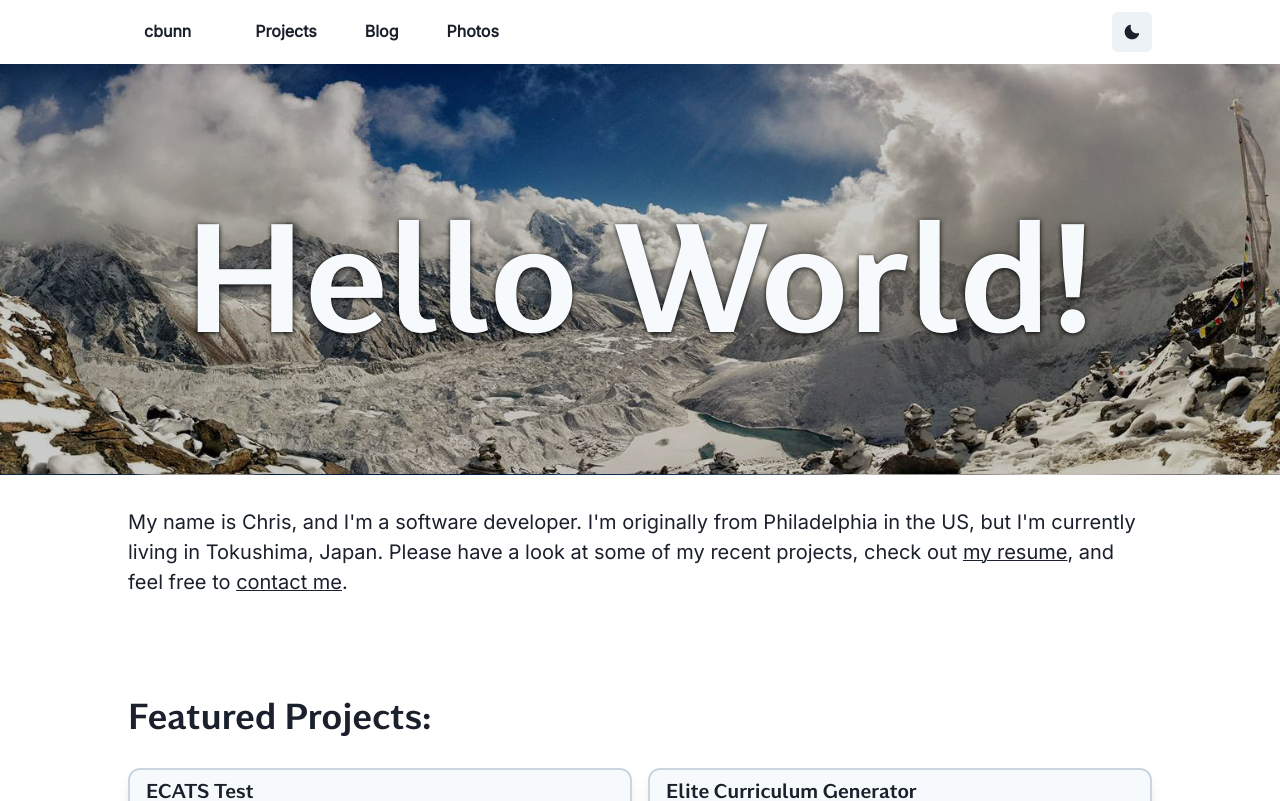
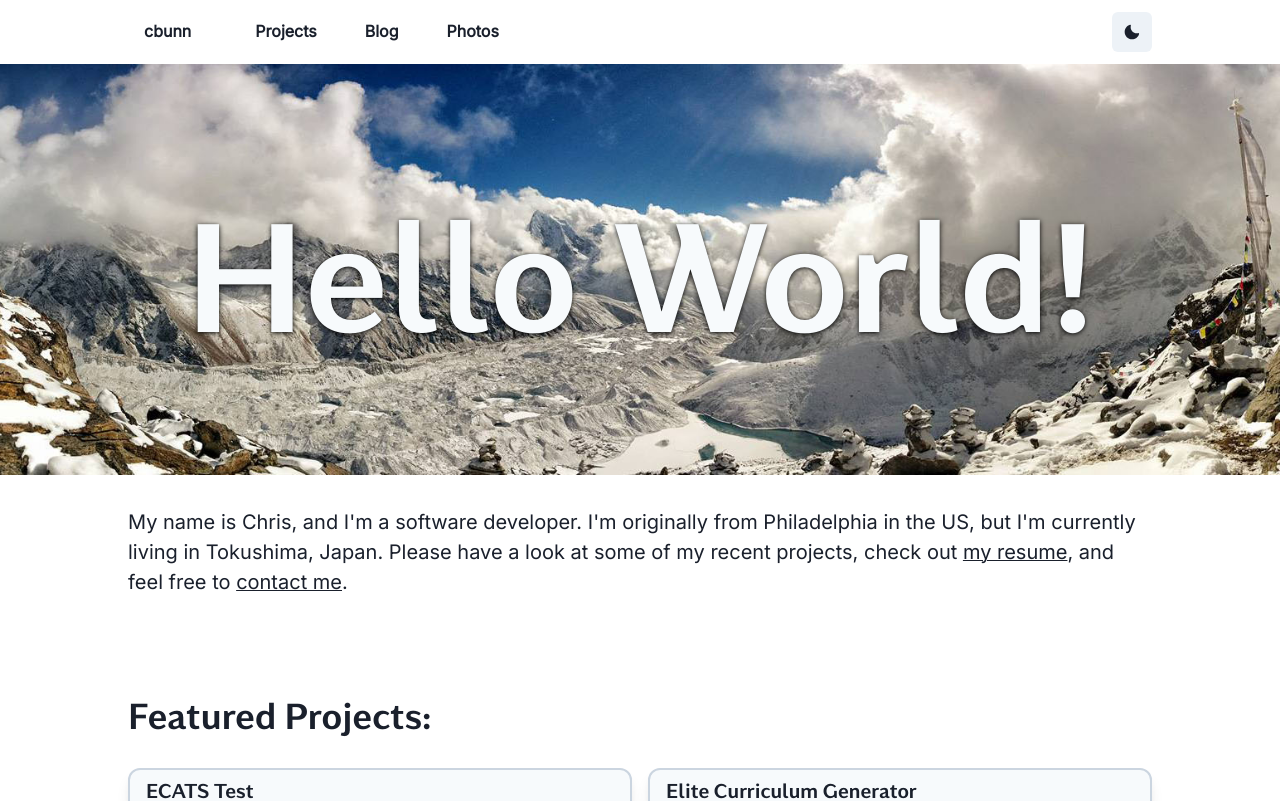
Before and after one commit to cbunn81/cbunn-portfolio, a Next.js app: page / in a window 1280 px wide. Shown: the top 801 px of the page. Built offline with nearby package versions, Linux system fonts and the light colour scheme.

Commit message:
Refactor hero background images to use Next image optimization.

```diff
--- a/src/components/HeroHeading.tsx
+++ b/src/components/HeroHeading.tsx
@@ -1,9 +1,19 @@
-import { Flex } from "@chakra-ui/react";
+import { Flex, useColorModeValue } from "@chakra-ui/react";
 import { Heading, HeadingProps } from "@chakra-ui/react";
+import NextImage from "next/image";
 
 import Section from "./Section";
 
-const HeroHeading = (props: HeadingProps) => (
+const HeroHeading = (props: HeadingProps) => {
+  const backgroundSrc = useColorModeValue(
+    "/images/gokyo-ri-crop.jpg",
+    "/images/sunset-crop.jpg"
+  );
+  const backgroundAlt = useColorModeValue(
+    "The view from the summit of Gokyo Ri in Nepal",
+    "Sunset over the Yoshino River in Tokushima"
+  );
+  return (
     <Section w="100%" maxW="100%" mx="0" my="0" position="relative">
       <Flex
         w="100%"
@@ -11,26 +21,16 @@ const HeroHeading = (props: HeadingProps) => (
         maxW="100%"
         mx="0"
         px="0"
-      _light={{
-        // The following is necessary to apply a filter to
-        // a background image
-        _before: {
-          content: `""`,
-          position: "absolute",
-          top: "0",
-          left: "0",
-          width: "100%",
-          aspectRatio: "3.117",
-          backgroundImage: "/images/gokyo-ri-crop.jpg",
-          backgroundSize: "contain",
-          filter: "brightness(0.8)",
-        },
-      }}
-      _dark={{ backgroundImage: "/images/sunset-crop.jpg" }}
-      backgroundSize="contain"
         justifyContent="center"
         alignItems="center"
       >
+        <NextImage
+          src={backgroundSrc}
+          alt={backgroundAlt}
+          layout="fill"
+          objectFit="cover"
+          objectPosition="center"
+        />
         <Heading
           as="h1"
           fontSize="12vw"
@@ -40,10 +40,12 @@ const HeroHeading = (props: HeadingProps) => (
           position="relative"
           color="gray.50"
           textShadow="0 1px 5px black"
+          zIndex="1"
           {...props}
         />
       </Flex>
     </Section>
   );
+};
 
 export default HeroHeading;
```
Also changed, not shown: 1 other file (tests, documents, lock files or other folders). Lines whose indentation alone changed are shown as unchanged.
